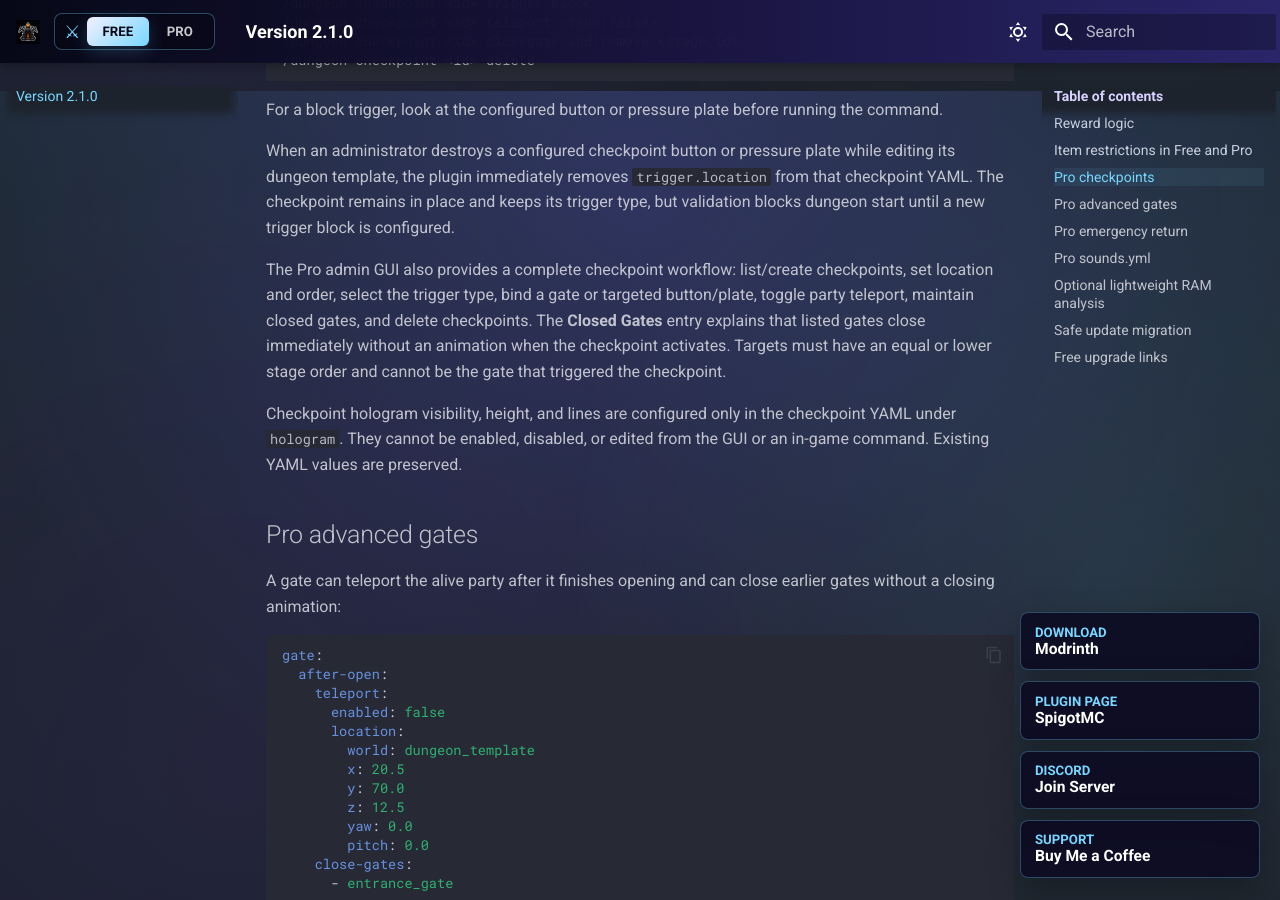
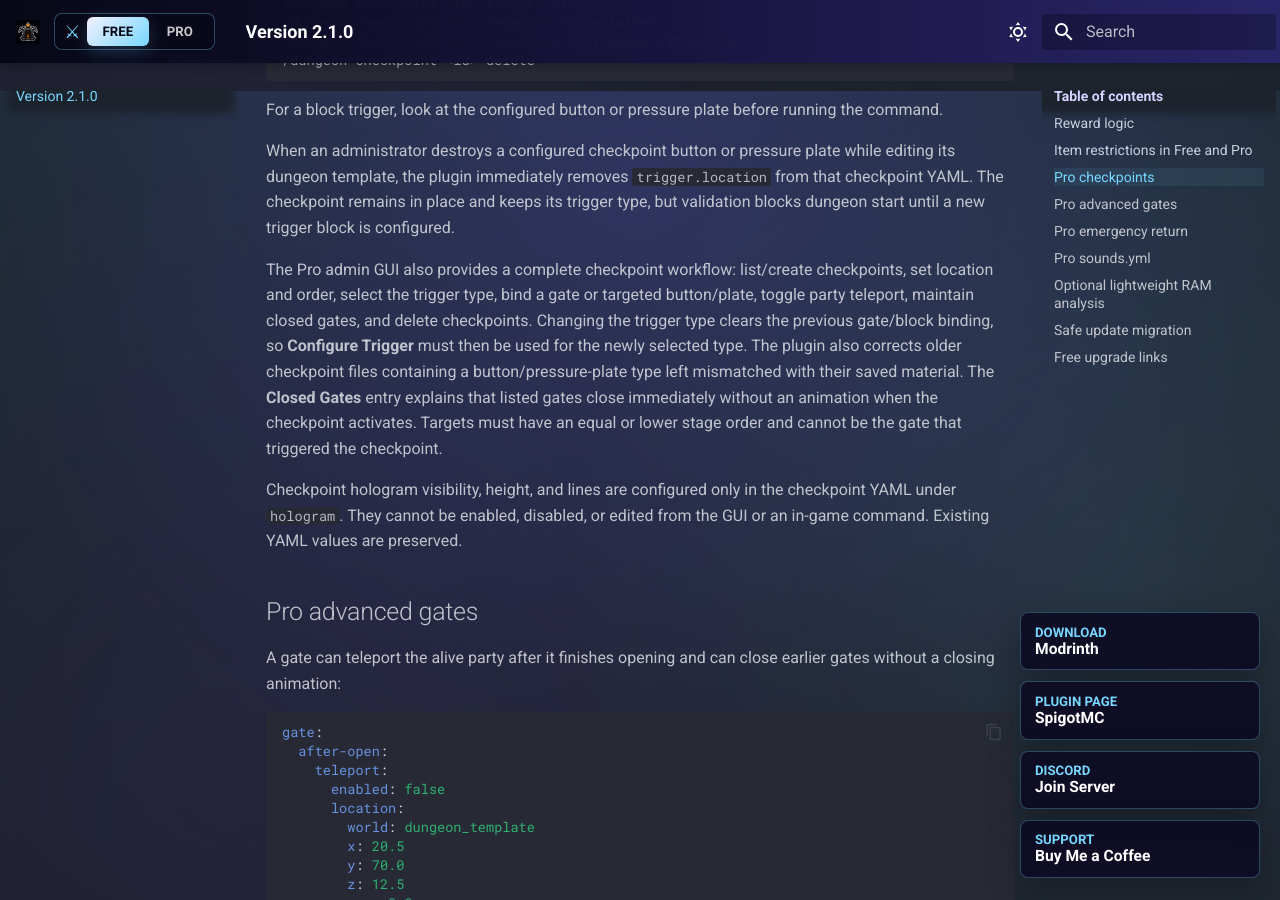
Before and after one commit to wertPL/InstancedDungeons-Docs, an MkDocs documentation site: the page built from docs/version-2.1.md, in a window 1280 px wide and 900 px high, scrolled down 2609 px. Built offline with MkDocs 1.6.1 and Material for MkDocs 9.7.7, drawn with Linux system fonts in a browser that asks for light colours.

Commit message:
Document checkpoint trigger repair

```diff
--- a/docs/version-2.1.md
+++ b/docs/version-2.1.md
@@ -101,7 +101,7 @@ For a block trigger, look at the configured button or pressure plate before runn
 
 When an administrator destroys a configured checkpoint button or pressure plate while editing its dungeon template, the plugin immediately removes `trigger.location` from that checkpoint YAML. The checkpoint remains in place and keeps its trigger type, but validation blocks dungeon start until a new trigger block is configured.
 
-The Pro admin GUI also provides a complete checkpoint workflow: list/create checkpoints, set location and order, select the trigger type, bind a gate or targeted button/plate, toggle party teleport, maintain closed gates, and delete checkpoints. The **Closed Gates** entry explains that listed gates close immediately without an animation when the checkpoint activates. Targets must have an equal or lower stage order and cannot be the gate that triggered the checkpoint.
+The Pro admin GUI also provides a complete checkpoint workflow: list/create checkpoints, set location and order, select the trigger type, bind a gate or targeted button/plate, toggle party teleport, maintain closed gates, and delete checkpoints. Changing the trigger type clears the previous gate/block binding, so **Configure Trigger** must then be used for the newly selected type. The plugin also corrects older checkpoint files containing a button/pressure-plate type left mismatched with their saved material. The **Closed Gates** entry explains that listed gates close immediately without an animation when the checkpoint activates. Targets must have an equal or lower stage order and cannot be the gate that triggered the checkpoint.
 
 Checkpoint hologram visibility, height, and lines are configured only in the checkpoint YAML under `hologram`. They cannot be enabled, disabled, or edited from the GUI or an in-game command. Existing YAML values are preserved.
 
```
